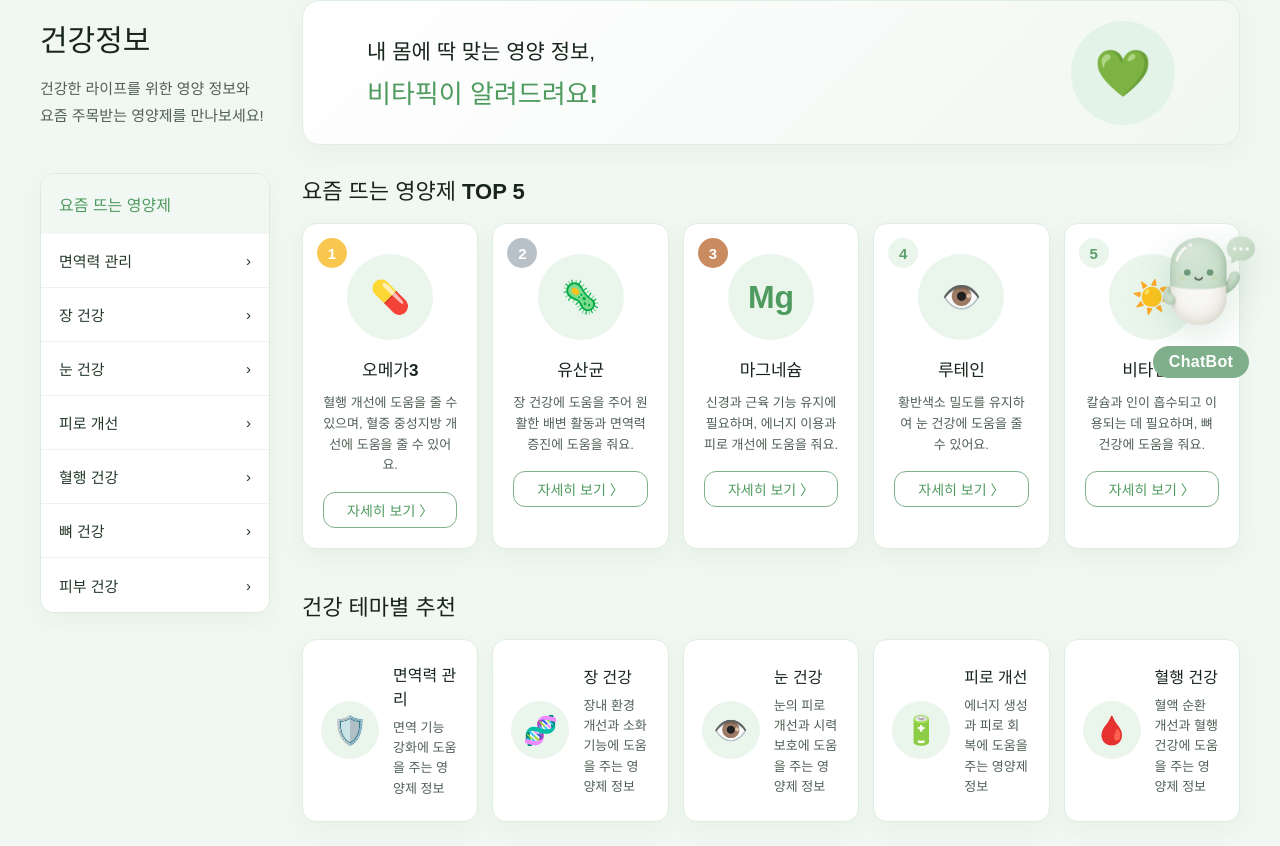
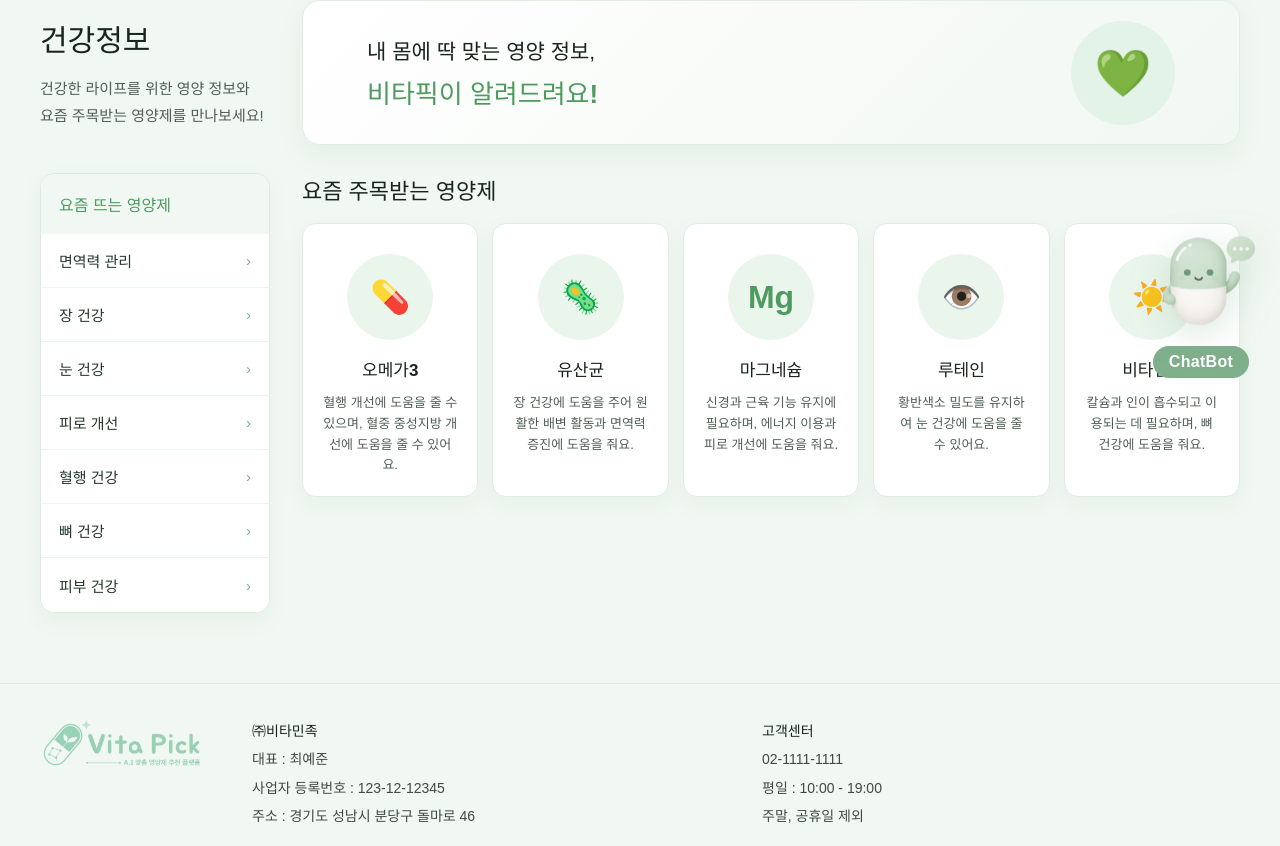
Before and after one commit to qkrwnstj1346/vitapick-FE, a React (Vite) app: page /healthInfo in a window 1280 px wide. Shown: the part 174-1020 px from the top of the page. Built offline with nearby package versions, Linux system fonts and the light colour scheme.

Commit message:
배송지 수정 및 건강정보 페이지 수정

```diff
--- a/src/pages/gnb/HealthInfo.css
+++ b/src/pages/gnb/HealthInfo.css
@@ -49,7 +49,7 @@
     justify-content: space-between;
     align-items: center;
 
-    box-shadow: 0 8px 22px rgba(127, 175, 139, 0.08);
+    box-shadow: 0 10px 24px rgba(127, 175, 139, 0.1);
     box-sizing: border-box;
 }
 
@@ -124,6 +124,8 @@
     font-size: 15px;
     color: #24382a;
     cursor: pointer;
+
+    transition: 0.2s ease;
 }
 
 /* 카테고리 마지막 버튼 */
@@ -135,6 +137,11 @@
 .healthCategory button:hover {
     background-color: #F7FBF8;
     color: #4f9b5f;
+}
+
+/* 카테고리 화살표 */
+.healthCategory button span:last-child {
+    color: #7FAF8B;
 }
 
 /* 메인 영역 */
@@ -171,14 +178,16 @@
     border-radius: 14px;
     background-color: #fff;
     text-align: center;
-    box-shadow: 0 8px 20px rgba(127, 175, 139, 0.1);
+    box-shadow: 0 8px 20px rgba(127, 175, 139, 0.08);
     box-sizing: border-box;
+
+    transition: 0.2s ease;
 }
 
 /* TOP5 카드 hover */
 .nutrientCard:hover {
     transform: translateY(-3px);
-    box-shadow: 0 12px 26px rgba(127, 175, 139, 0.16);
+    box-shadow: 0 12px 26px rgba(127, 175, 139, 0.14);
 }
 
 /* 순위 배지 */
@@ -190,7 +199,7 @@
     height: 30px;
     border-radius: 50%;
     background-color: #EAF5EC;
-    color: #5f9f6b;
+    color: #4f9b5f;
 
     font-size: 15px;
     font-weight: 800;
@@ -202,20 +211,20 @@
 
 /* 1위 배지 */
 .rank1 {
-    background-color: #F9C74F;
+    background-color: #7FAF8B;
     color: #fff;
 }
 
 /* 2위 배지 */
 .rank2 {
-    background-color: #B8C0C8;
+    background-color: #A8CBB0;
     color: #fff;
 }
 
 /* 3위 배지 */
 .rank3 {
-    background-color: #C98B5F;
-    color: #fff;
+    background-color: #C9DDCE;
+    color: #4f7a57;
 }
 
 /* 영양제 아이콘 */
@@ -246,90 +255,9 @@
 /* 영양제 설명 */
 .nutrientCard p {
     min-height: 62px;
-    margin: 0 0 16px;
+    margin: 0;
     font-size: 13px;
     line-height: 1.6;
-    color: #4f5f55;
-}
-
-/* 자세히 보기 버튼 */
-.nutrientCard button {
-    width: 100%;
-    height: 36px;
-    border: 1px solid #7FAF8B;
-    border-radius: 12px;
-    background-color: #fff;
-    color: #4f9b5f;
-
-    font-size: 14px;
-    font-weight: 700;
-
-    cursor: pointer;
-}
-
-/* 자세히 보기 버튼 hover */
-.nutrientCard button:hover {
-    background-color: #7FAF8B;
-    color: #fff;
-}
-
-/* 건강 테마 영역 */
-.themeGrid {
-    display: grid;
-    grid-template-columns: repeat(5, 1fr);
-    gap: 14px;
-}
-
-/* 건강 테마 카드 */
-.themeCard {
-    min-height: 116px;
-    padding: 22px 18px;
-    border: 1px solid #dfeee2;
-    border-radius: 14px;
-    background-color: #fff;
-
-    display: flex;
-    align-items: center;
-    gap: 14px;
-
-    box-shadow: 0 8px 20px rgba(127, 175, 139, 0.08);
-    box-sizing: border-box;
-}
-
-/* 건강 테마 카드 hover */
-.themeCard:hover {
-    transform: translateY(-3px);
-    box-shadow: 0 12px 26px rgba(127, 175, 139, 0.14);
-}
-
-/* 건강 테마 아이콘 */
-.themeIcon {
-    width: 58px;
-    height: 58px;
-    flex-shrink: 0;
-    border-radius: 50%;
-    background-color: #EAF5EC;
-
-    display: flex;
-    align-items: center;
-    justify-content: center;
-
-    font-size: 28px;
-}
-
-/* 건강 테마 제목 */
-.themeCard h4 {
-    margin: 0 0 8px;
-    font-size: 16px;
-    font-weight: 800;
-    color: #17251c;
-}
-
-/* 건강 테마 설명 */
-.themeCard p {
-    margin: 0;
-    font-size: 13px;
-    line-height: 1.55;
     color: #4f5f55;
 }
 
@@ -352,10 +280,6 @@
     .nutrientGrid {
         grid-template-columns: repeat(3, 1fr);
     }
-
-    .themeGrid {
-        grid-template-columns: repeat(2, 1fr);
-    }
 }
 
 /* 반응형 768px */
@@ -375,10 +299,6 @@
 
     .nutrientGrid {
         grid-template-columns: repeat(2, 1fr);
-    }
-
-    .themeGrid {
-        grid-template-columns: 1fr;
     }
 }
 
--- a/src/pages/gnb/HealthInfo.jsx
+++ b/src/pages/gnb/HealthInfo.jsx
@@ -1,33 +1,46 @@
+import { useNavigate } from 'react-router-dom';
+
 import './HealthInfo.css';
 
 function HealthInfo() {
+    const navigate = useNavigate();
+
+    const productMap = {
+        '면역력 관리': 13,
+        '장 건강': 4,
+        '눈 건강': 23,
+        '피로 개선': 1,
+        '혈행 건강': 20,
+        '뼈 건강': 21,
+        '피부 건강': 47
+    };
+
+    const handleCategoryMove = (category) => {
+        navigate(`/products/detail/${productMap[category]}`);
+    };
+
     const topNutrients = [
         {
-            rank: 1,
             name: '오메가3',
             img: '💊',
             desc: '혈행 개선에 도움을 줄 수 있으며, 혈중 중성지방 개선에 도움을 줄 수 있어요.'
         },
         {
-            rank: 2,
             name: '유산균',
             img: '🦠',
             desc: '장 건강에 도움을 주어 원활한 배변 활동과 면역력 증진에 도움을 줘요.'
         },
         {
-            rank: 3,
             name: '마그네슘',
             img: 'Mg',
             desc: '신경과 근육 기능 유지에 필요하며, 에너지 이용과 피로 개선에 도움을 줘요.'
         },
         {
-            rank: 4,
             name: '루테인',
             img: '👁️',
             desc: '황반색소 밀도를 유지하여 눈 건강에 도움을 줄 수 있어요.'
         },
         {
-            rank: 5,
             name: '비타민D',
             img: '☀️',
             desc: '칼슘과 인이 흡수되고 이용되는 데 필요하며, 뼈 건강에 도움을 줘요.'
@@ -42,34 +55,6 @@
         '혈행 건강',
         '뼈 건강',
         '피부 건강'
-    ];
-
-    const themes = [
-        {
-            icon: '🛡️',
-            title: '면역력 관리',
-            desc: '면역 기능 강화에 도움을 주는 영양제 정보'
-        },
-        {
-            icon: '🧬',
-            title: '장 건강',
-            desc: '장내 환경 개선과 소화 기능에 도움을 주는 영양제 정보'
-        },
-        {
-            icon: '👁️',
-            title: '눈 건강',
-            desc: '눈의 피로 개선과 시력 보호에 도움을 주는 영양제 정보'
-        },
-        {
-            icon: '🔋',
-            title: '피로 개선',
-            desc: '에너지 생성과 피로 회복에 도움을 주는 영양제 정보'
-        },
-        {
-            icon: '🩸',
-            title: '혈행 건강',
-            desc: '혈액 순환 개선과 혈행 건강에 도움을 주는 영양제 정보'
-        }
     ];
 
     return (
@@ -104,7 +89,11 @@
                     <h3>요즘 뜨는 영양제</h3>
 
                     {categories.map((item, index) => (
-                        <button key={index} type="button">
+                        <button
+                            key={index}
+                            type="button"
+                            onClick={() => handleCategoryMove(item)}
+                        >
                             <span>{item}</span>
                             <span>›</span>
                         </button>
@@ -114,15 +103,11 @@
                 <main className="healthMain">
 
                     <section className="healthSection">
-                        <h3>요즘 뜨는 영양제 TOP 5</h3>
+                        <h3>요즘 주목받는 영양제</h3>
 
                         <div className="nutrientGrid">
                             {topNutrients.map(item => (
-                                <div className="nutrientCard" key={item.rank}>
-
-                                    <span className={`rankBadge rank${item.rank}`}>
-                                        {item.rank}
-                                    </span>
+                                <div className="nutrientCard" key={item.name}>
 
                                     <div className="nutrientIcon">
                                         {item.img}
@@ -131,31 +116,6 @@
                                     <h4>{item.name}</h4>
 
                                     <p>{item.desc}</p>
-
-                                    <button type="button">
-                                        자세히 보기 〉
-                                    </button>
-
-                                </div>
-                            ))}
-                        </div>
-                    </section>
-
-                    <section className="healthSection">
-                        <h3>건강 테마별 추천</h3>
-
-                        <div className="themeGrid">
-                            {themes.map((item, index) => (
-                                <div className="themeCard" key={index}>
-
-                                    <div className="themeIcon">
-                                        {item.icon}
-                                    </div>
-
-                                    <div>
-                                        <h4>{item.title}</h4>
-                                        <p>{item.desc}</p>
-                                    </div>
 
                                 </div>
                             ))}
--- a/src/pages/mypage/myaddress/UserAddrList.jsx
+++ b/src/pages/mypage/myaddress/UserAddrList.jsx
@@ -80,6 +80,11 @@
     const handleCreateOpen = () => {
 
         if (!checkLogin()) {
+            return;
+        }
+
+        if (addrList.length >= 10) {
+            alert('배송지는 최대 10개까지 등록 가능합니다.');
             return;
         }
 
```
